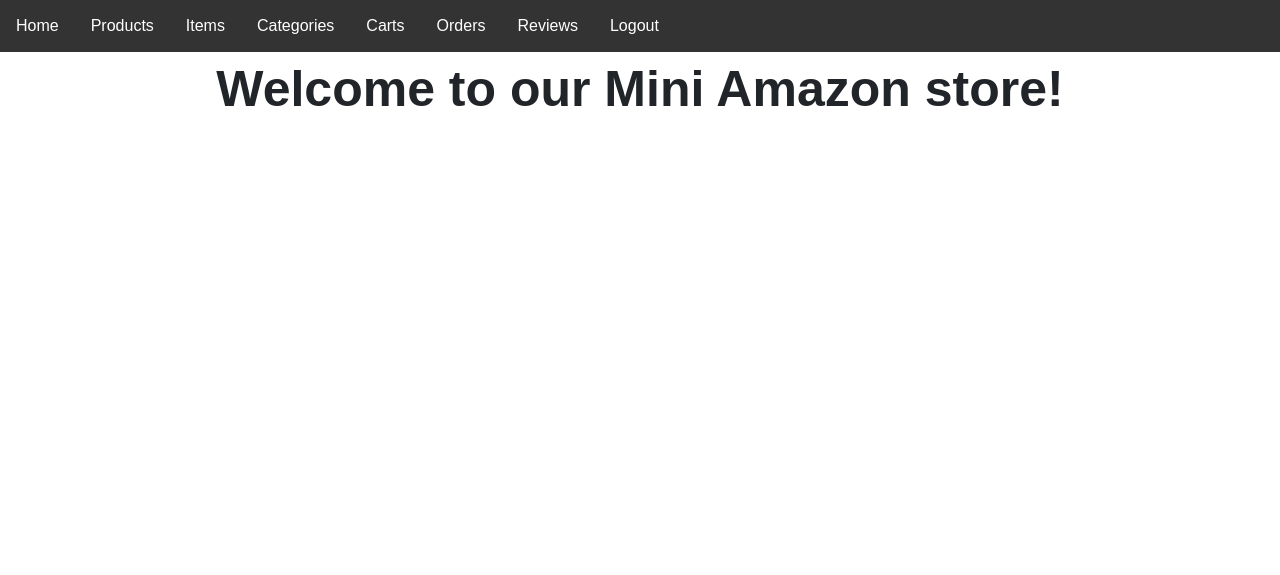
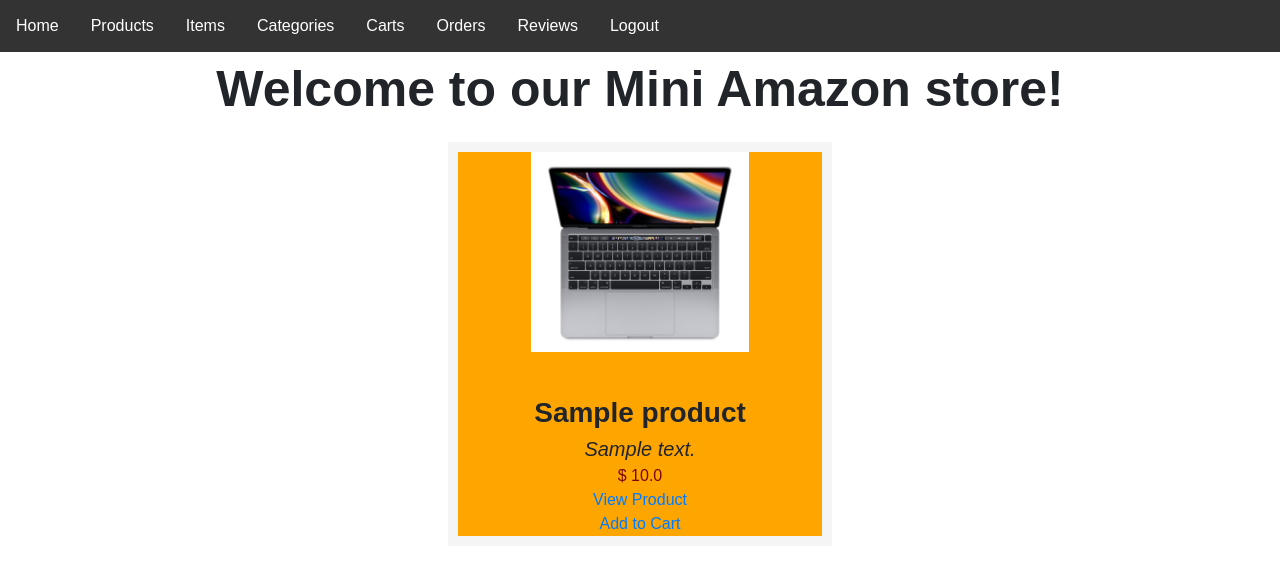
Before and after one commit to aksharpandia/miniamazon, a Flask app: page / in a window 1280 px wide. Shown: the top 575 px of the page. Run offline with Flask 2, Linux system fonts and the light colour scheme; a user stored in the database is signed in; tables that the repository leaves empty hold one stand-in row (values such as "Sample post"); parts of the project's set-up code (start-up, migrations or seed data) failed here and were passed over; some libraries are stand-ins or nearby versions; some web fonts are replaced.

Commit message:
display products on home page

```diff
--- a/app.py
+++ b/app.py
@@ -36,7 +36,9 @@ def load_user(user_id):
 @app.route('/')
 @login_required
 def main():
-    return render_template('index.html')
+    return render_template('index.html',
+    curr_product=Product.query.all()[0],
+    products=Product.query.all())
 
 def create_user_cart(userID, type, new=False):
     if type != "buyer":
--- a/seed_test_db.py
+++ b/seed_test_db.py
@@ -43,7 +43,7 @@ db.session.add(buyer2)
 db.session.commit()
 
 # adding to product table (10 products) - make sure all the userID match IDs int he SELLER table
-product1 = Product(123456789, 1, '13-inch MacBook Pro', 'img1.jpg', '13" MacBook Pro', 0, True, 1200.00)
+product1 = Product(123456789, 1, '13-inch MacBook Pro', '13MacBookPro.jpeg', '13" MacBook Pro', 0, True, 1200.00)
 db.session.add(product1)
 product2 = Product(123456790, 1, '16-inch MacBook Pro', 'img2.jpg', '16" MacBook Pro', 1, False, 1200.00)
 db.session.add(product2)
--- a/static/stylesheets/index.css
+++ b/static/stylesheets/index.css
@@ -2,4 +2,47 @@
     font-size: 50px;
     font-weight: 600;
     text-align: center;
+    margin-bottom: 15px;
 }
+
+.home-product-row {
+    background-color: #F6F5F5;
+    margin: 0 auto;
+    margin-bottom: 10px;
+    width: 30%;
+    height: auto;
+    padding: 10px;
+    display: flex!;
+    flex-direction: row;
+    flex-wrap: wrap;
+}
+
+.home-product-row > div{
+    background-color: orange;
+    text-align: center;
+    margin: 0 auto;
+}
+
+/* .product-info {
+    margin-top: 5em;
+    text-align: center;
+} */
+
+/* .product-img {
+    float: top;
+} */
+
+.seller-product-name {
+    font-weight: 600;
+    font-size: 28px;
+    display: inline-block;
+}
+
+.seller-product-desc {
+    font-size: 20px;
+    font-style: italic;
+}
+
+.seller-product-price {
+    color: #780707;
+}
--- a/templates/index.html
+++ b/templates/index.html
@@ -5,4 +5,22 @@
 {% extends "layout.html" %}
 {% block content %}
     <div class="title-text">Welcome to our Mini Amazon store!</div>
+
+    {% for product in products %}
+    <div class="home-product-row">
+        <div class="product-info">
+            <!-- replace with correct image-->
+            <p class="product-img"><img src="{{ url_for('static',filename='images/13MacBookPro.jpeg') }}" height="25%" width="auto" border="1px"></p>
+            <br>
+            <div>
+                <div class="seller-product-name">{{product.productName}}</div>
+                <!-- rating? -->
+                <div class="seller-product-desc">{{product.productDescription}}</div>
+                <div class="seller-product-price">$ {{product.price}}</div>
+                <a href="/product/{{product.modelNum}}">View Product</a><br>
+                <a href="">Add to Cart</a>
+            </div>
+        </div>
+    </div>
+    {% endfor %}
 {% endblock content %}
```
Also changed, not shown: static/images/13MacBookPro.jpeg (added).
